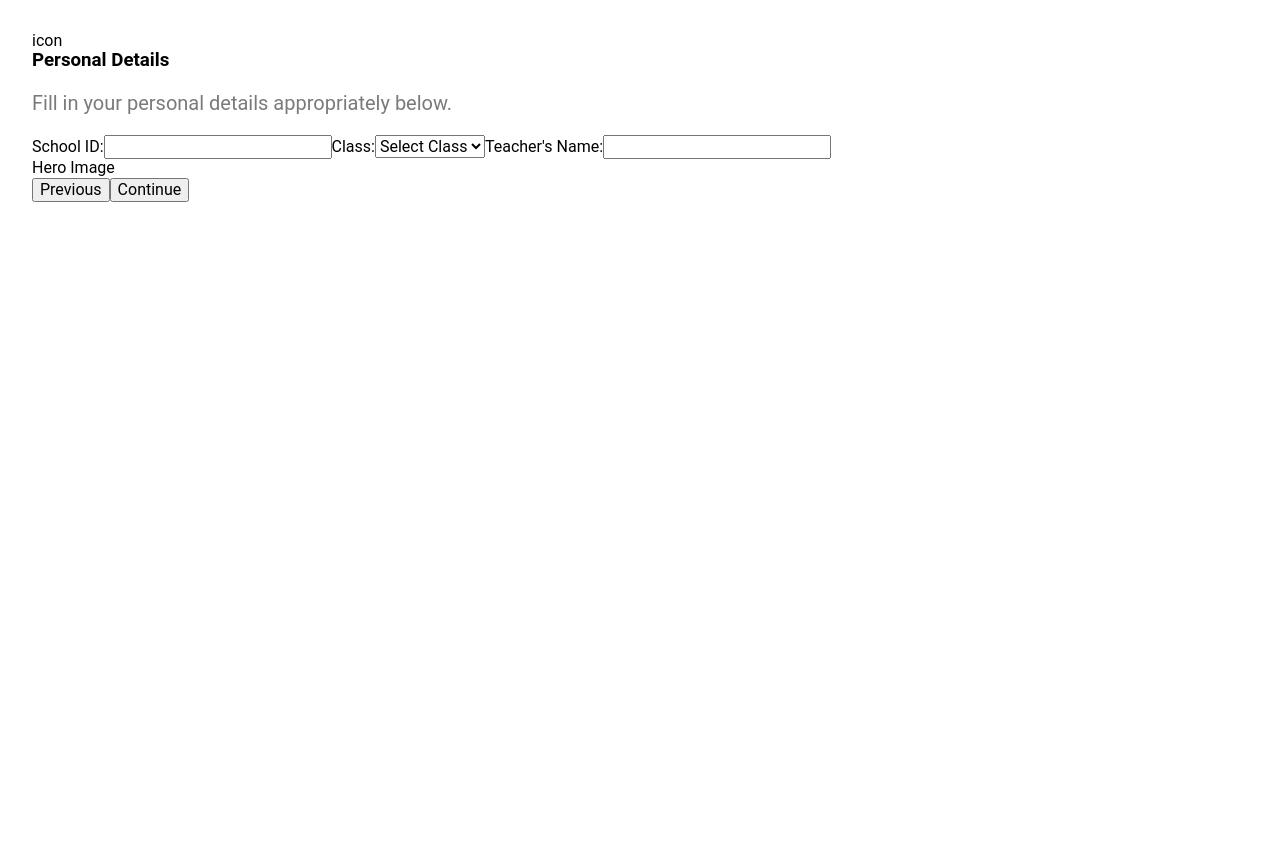
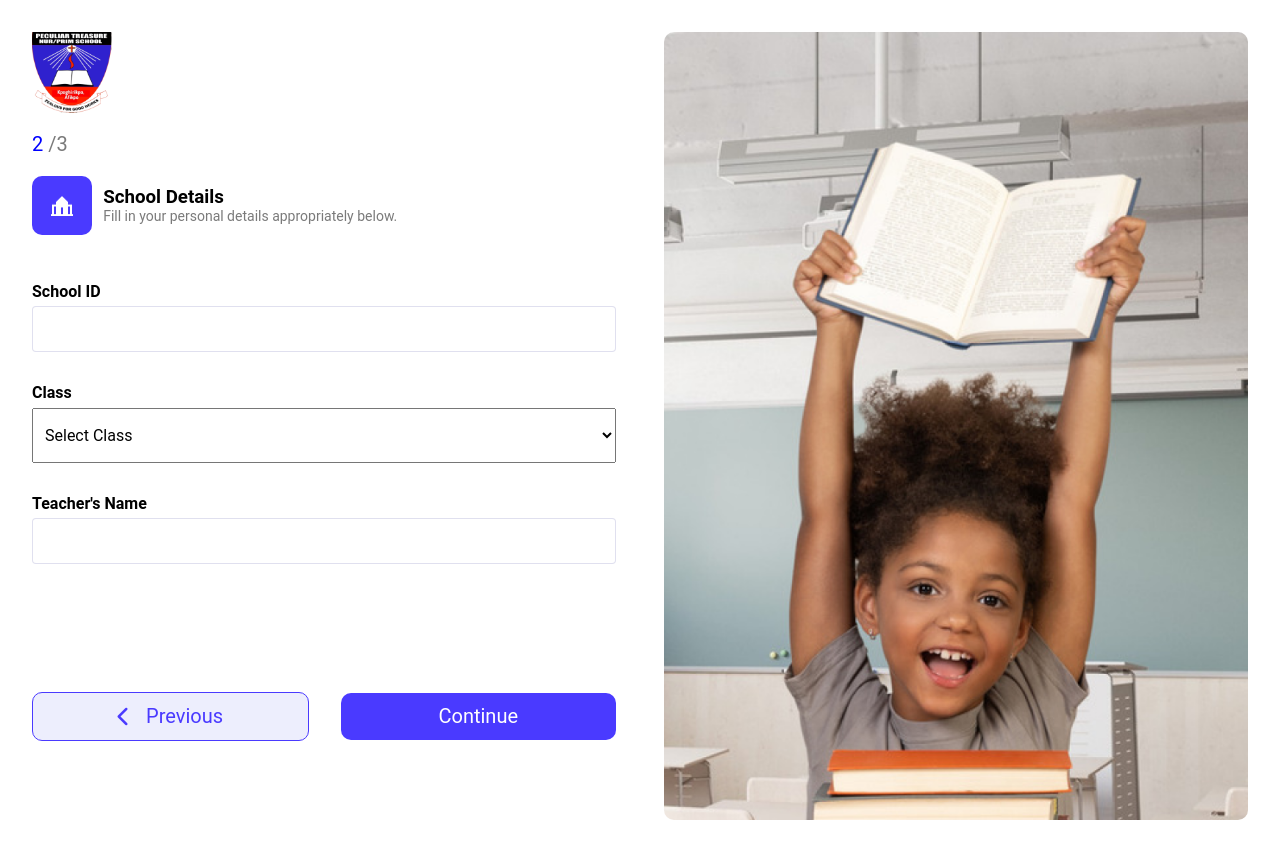
Before and after one commit to musaHaruna/School-Record-System, a React (Create React App) app: page /register in a window 1280 px wide. Both pictures are taken after a click on the button "Continue". Before the commit the page ends 800 px from the top, so only its background shows below. Built offline with nearby package versions, Linux system fonts and the light colour scheme.

Commit message:
school-detail-page-styles

```diff
--- a/src/assets/css/onboarding/onboarding.css
+++ b/src/assets/css/onboarding/onboarding.css
@@ -279,16 +279,33 @@ h3 {
   border: none;
 }
 
+.register-details label h5 {
+  font-size: 16px;
+}
+
+.register-details div h5 {
+  font-size: 16px;
+  margin-bottom: 5px;
+}
+
 .register-navigate .btn-blue-border {
   width: 100%;
   display: flex;
   align-items: center;
   justify-content: center;
   gap: 1rem;
-  background-color: #EDEEFD;
+  background-color: #edeefd;
 }
 
-.pref-link{
+.pref-link {
   color: var(--primary-blue);
 }
+
+.school-detail-select select {
+  width: 100%;
+  margin-bottom: 2rem;
+  margin-top: 5px;
+  padding: 1rem 0.5rem;
+}
+
 /* Registration Pages */
--- a/src/components/Registration/SchoolDetails.js
+++ b/src/components/Registration/SchoolDetails.js
@@ -1,6 +1,7 @@
 import { useState } from 'react'
+import { HeroOne, SchoolIconWhite, Logo } from '../images'
 
-const SchoolDetails = ({ nextStep, prevStep }) => {
+const SchoolDetails = ({ nextStep, prevStep, step }) => {
   const [schoolId, setSchoolId] = useState('')
   const [selectedClass, setSelectedClass] = useState('')
   const [teacherName, setTeacherName] = useState('')
@@ -26,19 +27,27 @@ const SchoolDetails = ({ nextStep, prevStep }) => {
   }
 
   return (
-    <main>
-      <article>
-        <section>
+    <article className='register-form-flex'>
+      <section className='register-content'>
+        <div className={'logo-sm'}>
+          <Logo />
+        </div>
+        <p style={{ display: step === 4 ? 'none' : '' }}>
+          <span style={{ color: 'blue' }}>{step} </span>/3
+        </p>
+        <div className='register-desc'>
+          <div className={'icon-reg'}>
+            <SchoolIconWhite />
+          </div>
           <div>
-            <div>icon</div>
-            <div>
-              <h3>Personal Details</h3>
+            <h3>School Details</h3>
             <p>Fill in your personal details appropriately below.</p>
           </div>
         </div>
-          <form onSubmit={handleFormSubmit}>
+        <form onSubmit={handleFormSubmit} className='register-details'>
           <label>
-              School ID:
+            <h5> School ID</h5>
+
             <input
               type='text'
               value={schoolId}
@@ -47,8 +56,9 @@ const SchoolDetails = ({ nextStep, prevStep }) => {
             />
           </label>
 
-            <label>
-              Class:
+          <label className='school-detail-select'>
+            <h5>Class</h5>
+
             <select
               value={selectedClass}
               onChange={(e) => setSelectedClass(e.target.value)}
@@ -64,7 +74,8 @@ const SchoolDetails = ({ nextStep, prevStep }) => {
           </label>
 
           <label>
-              Teacher's Name:
+            <h5>Teacher's Name</h5>
+
             <input
               type='text'
               value={teacherName}
@@ -73,14 +84,21 @@ const SchoolDetails = ({ nextStep, prevStep }) => {
             />
           </label>
         </form>
+        <div className='register-navigate'>
+          <button className='btn-blue-border' onClick={nextStep}>
+            <i class='fa-solid fa-chevron-left'></i>
+            Previous
+          </button>
+
+          <button className='btn-blue' onClick={nextStep}>
+            Continue
+          </button>
+        </div>
       </section>
-        <section>Hero Image</section>
+      <section className='register-hero'>
+        <HeroOne />
+      </section>
     </article>
-      <div>
-        <button onClick={prevStep}>Previous</button>
-        <button onClick={nextStep}>Continue</button>
-      </div>
-    </main>
   )
 }
 export default SchoolDetails
--- a/src/components/images.js
+++ b/src/components/images.js
@@ -2,7 +2,7 @@ import logo from '../assets/images/logo-icon.png'
 import schoolimg from '../assets/images/school-img.png'
 import schoolIcon from '../assets/images/school-icon.png'
 import teacherIcon from '../assets/images/teacher-icon.png'
-import studentIcon from '../assets/images/school-img.png'
+import studentIcon from '../assets/images/student-icon.png'
 import keyIcon from '../assets/images/key-icon.png'
 import gaurdianIcon from '../assets/images/gaurdian-icon.png'
 import heroOne from '../assets/images/hero-image-1.png'
--- a/src/pages/onboarding/Register.js
+++ b/src/pages/onboarding/Register.js
@@ -3,7 +3,6 @@ import CreatePassword from '../../components/registration/CreatePassword'
 import PersonalDetails from '../../components/registration/PersonalDetails'
 import SchoolDetails from '../../components/registration/SchoolDetails'
 import Gaurdian from '../../components/registration/Gaurdian'
-import { Logo } from '../../components/images'
 
 function Register() {
   const [step, setStep] = useState(1)
@@ -18,11 +17,13 @@ function Register() {
 
   return (
     <main className='register-form'>
-
-
       {step === 1 && <PersonalDetails nextStep={nextStep} step={step} />}
-      {step === 2 && <SchoolDetails nextStep={nextStep} prevStep={prevStep} />}
-      {step === 3 && <Gaurdian nextStep={nextStep} prevStep={prevStep} />}
+      {step === 2 && (
+        <SchoolDetails nextStep={nextStep} prevStep={prevStep} step={step} />
+      )}
+      {step === 3 && (
+        <Gaurdian nextStep={nextStep} prevStep={prevStep} step={step} />
+      )}
       {step > 3 && <CreatePassword prevStep={prevStep} />}
     </main>
   )
--- a/src/pages/onboarding/SelectPreference.js
+++ b/src/pages/onboarding/SelectPreference.js
@@ -1,7 +1,14 @@
 import React, { useState } from 'react'
 import { Link } from 'react-router-dom'
-import { Logo, SchoolIcon, TeacherIcon } from '../../components/images'
-import '../../assets/css/onboarding/onboarding.css'
+import {
+  Logo,
+  SchoolIcon,
+  SchoolIconWhite,
+  StudentIcon,
+  StudentIconWhite,
+  TeacherIcon,
+  TeachersIconWhite,
+} from '../../components/images'
 
 function SelectPreference() {
   const [selectedPreference, setSelectedPreference] = useState(null)
@@ -37,7 +44,11 @@ function SelectPreference() {
                     : 'pref-icon'
                 }
               >
-                <SchoolIcon />
+                {selectedPreference === 'administrator' ? (
+                  <SchoolIconWhite />
+                ) : (
+                  <SchoolIcon />
+                )}
               </div>
               <h3>Administrator</h3>
             </div>
@@ -68,7 +79,11 @@ function SelectPreference() {
                     : 'pref-icon'
                 }
               >
-                <TeacherIcon />
+                {selectedPreference === 'teacher' ? (
+                  <TeachersIconWhite />
+                ) : (
+                  <TeacherIcon />
+                )}
               </div>
               <h3>Teacher</h3>
             </div>
@@ -99,7 +114,11 @@ function SelectPreference() {
                     : 'pref-icon'
                 }
               >
-                <TeacherIcon />
+                {selectedPreference === 'student' ? (
+                  <StudentIconWhite />
+                ) : (
+                  <StudentIcon />
+                )}
               </div>
               <h3>Student/Parent</h3>
             </div>
```
Lines whose indentation alone changed are shown as unchanged.
